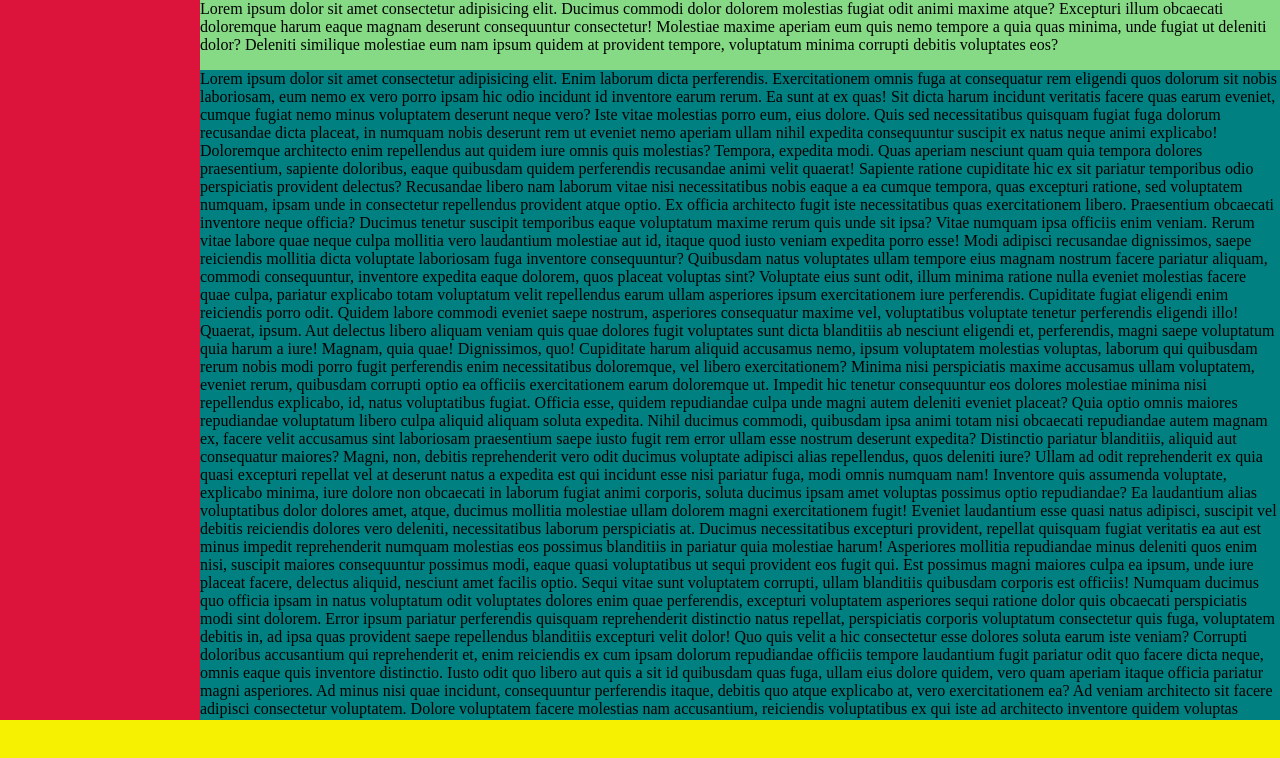
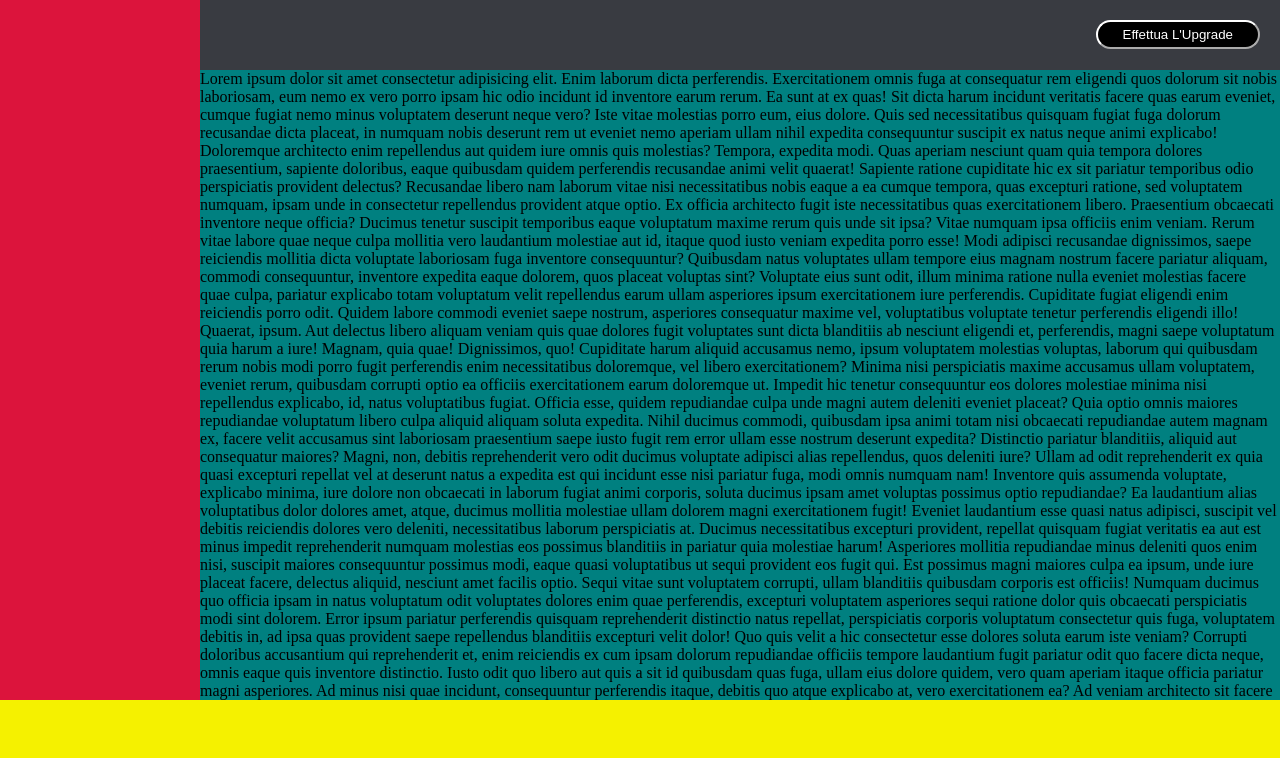
Before and after one commit to G-Salis/html-css-spotifyweb, a plain HTML site: page index.html in a window 1280 px wide. Drawn offline with Linux system fonts and the light colour scheme.

Commit message:
Headeer completato

```diff
--- a/css/style.css
+++ b/css/style.css
@@ -15,7 +15,7 @@
 /* MENU NAVIGAZIONE */
 nav{
   float: left;
-  height: 90vh;
+  height: calc(100vh - 100px);
   width: 200px;
   background-color: crimson;
 }
@@ -23,7 +23,7 @@ nav{
 /* SEZIONE SCELTA ALBUM  */
 section{
   float: left;
-  height: 90vh;
+  height: calc(100vh - 100px);
   overflow: auto;
   width: calc(100vw - 200px);
 }
@@ -33,7 +33,21 @@ section{
   position: fixed;
   width: calc(100vw - 200px);
   height: 70px;
-  background-color: rgba(15, 182, 15, 0.5);
+  background-color: rgba(8, 11, 18, 0.8);
+  text-align: right;
+
+}
+
+.header button{
+  padding: 5px 25px;
+  margin: 5px;
+  border-radius: 25px;
+  margin: 20px;
+  background-color: black;
+  color: white;
+  border-color: white;
+  cursor: pointer;
+
 }
 
 /* VARIETA' SCELTA BRANI*/
@@ -45,6 +59,6 @@ section{
 
 footer{
   width: 100%;
-  height: 10vh;
+  height: 100px;
   background-color: rgb(245, 241, 0);
 }
--- a/index.html
+++ b/index.html
@@ -19,8 +19,10 @@
 
     <section class="main_content">
 <!-- Header fixed  -->
-      <div class="header">
-        Lorem ipsum dolor sit amet consectetur adipisicing elit. Ducimus commodi dolor dolorem molestias fugiat odit animi maxime atque? Excepturi illum obcaecati doloremque harum eaque magnam deserunt consequuntur consectetur! Molestiae maxime aperiam eum quis nemo tempore a quia quas minima, unde fugiat ut deleniti dolor? Deleniti similique molestiae eum nam ipsum quidem at provident tempore, voluptatum minima corrupti debitis voluptates eos?
+      <div class="header clearfix">
+        <button>
+          Effettua L'Upgrade
+        </button>
       </div>
 
 <!-- Scelta dei contenuti -->
```
